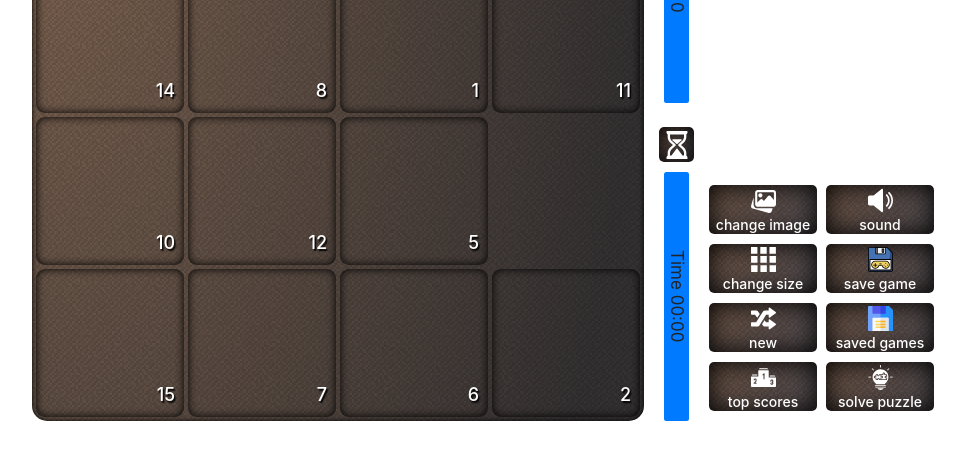
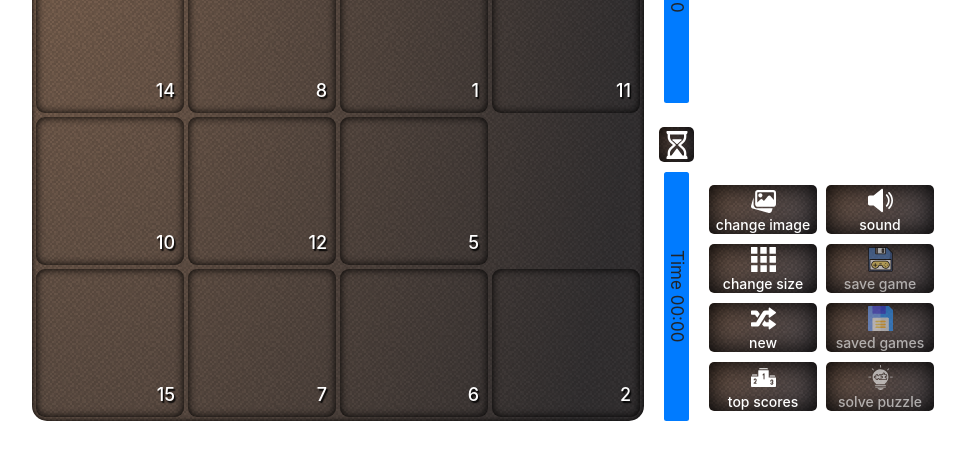
Before and after one commit to Abdulloh76/gem-puzzle, a website built with webpack: page gem-puzzle/index.html in a window 1280 px wide. Shown: the part 285-744 px from the top of the page, without its empty margins (157-1122 px from the left). Built offline with nearby package versions, Linux system fonts and the light colour scheme; no server answers.

Commit message:
refactor: add some joke styles

```diff
--- a/gem-puzzle/src/style.css
+++ b/gem-puzzle/src/style.css
@@ -293,3 +293,9 @@ tbody, thead, td {
       font-size: 12px;
    }
 }
+
+
+.saved-games>img, .save-game>img, .solve-puzzle>img,
+.saved-games>p, .save-game>p, .solve-puzzle>p {
+   opacity: 0.6;
+}
--- a/gem-puzzle/src/ts/SlidingPuzzle.ts
+++ b/gem-puzzle/src/ts/SlidingPuzzle.ts
@@ -57,7 +57,7 @@ export default class SlidingGame extends GameBoard {
     this.saveGame = create('button', 'option save-game icon-darked', [
       create('img', '', null, null, ['src', './src/icons/save-game.svg']),
       create('p', '', 'save game', null),
-    ], this.options);
+    ], this.options, ['title', 'available in pro version']);
     //  shuffle
     this.shuffle = create('button', 'option shuffle icon-darked', [
       create('img', '', null, null, ['src', './src/icons/shuffle.svg']),
@@ -67,7 +67,7 @@ export default class SlidingGame extends GameBoard {
     this.savedGames = create('button', 'option saved-games icon-darked', [
       create('img', '', null, null, ['src', './src/icons/saved-games.svg']),
       create('p', '', 'saved games', null),
-    ], this.options);
+    ], this.options, ['title', 'available in pro version']);
     //  topScores
     this.topScores = create('button', 'option top-scores icon-darked', [
       create('img', '', null, null, ['src', './src/icons/podium.svg']),
@@ -77,7 +77,7 @@ export default class SlidingGame extends GameBoard {
     this.solvePuzzle = create('button', 'option solve-puzzle icon-darked', [
       create('img', '', null, null, ['src', './src/icons/solution.svg']),
       create('p', '', 'solve puzzle', null),
-    ], this.options);
+    ], this.options, ['title', 'available in pro version']);
 
     this.events();
   }
```
